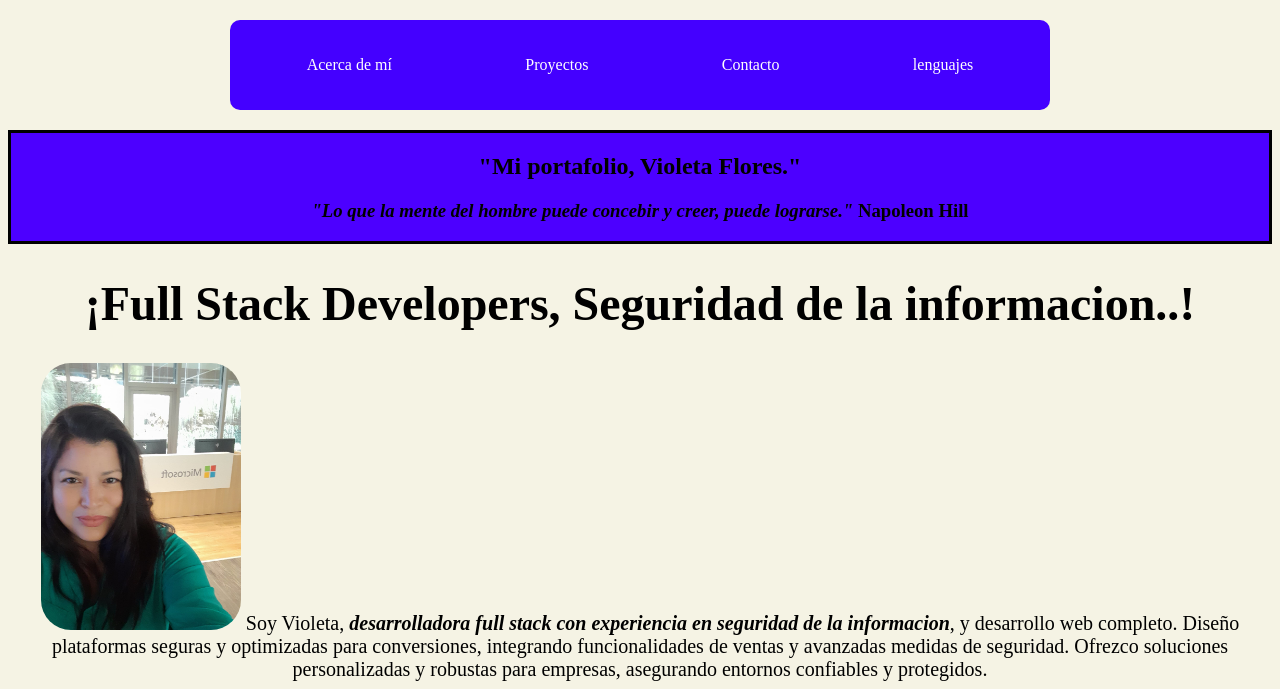
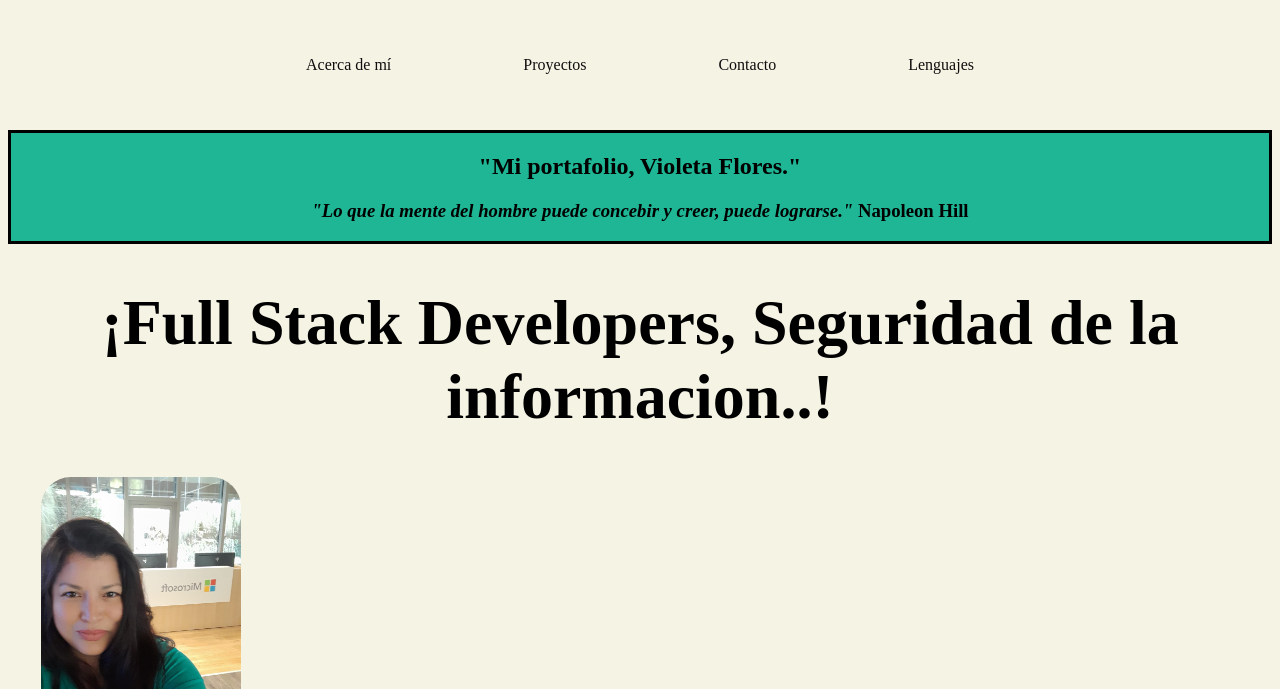
Before and after one commit to Violeta-flores/VioletaProyeccto, a plain HTML site: page index.html in a window 1280 px wide. Shown: the top 689 px of the page. Drawn offline with Linux system fonts and the light colour scheme.

Commit message:
suboelreadmi

```diff
--- a/index.html
+++ b/index.html
@@ -4,17 +4,17 @@
 <head>
     <meta charset="UTF-8">
     <meta name="viewport" content="width=device-width, initial-scale=1.0">
-    <title>portafolio,programadores,diseño web</title>
+    <title>portafolio,programadores,diseño web,blog,madrid</title>
     <link rel="stylesheet" href="style.css">
 </head>
 
 <body class="body">
     <nav class="encabezado-nav">
         <ul>
-            <li><a href="acerca-de-mi">Acerca de mí</a></li>
-            <li><a href="#proyectos">Proyectos</a></li>
-            <li><a href="#contacto">Contacto</a></li>
-            <li><a href="#lenguajes">lenguajes</a></li>
+            <li><a href="https://violetafullstack.blogspot.com/p/acerca-de-mi.html" target="_blank" rel="nooperner noreferrer">Acerca de mí</a></li>
+            <li><a href="https://violetafullstack.blogspot.com/p/proyecctos.html" target="_blank" rel="nooperner noreferrer">Proyectos</a></li>
+            <li><a href="https://violetafullstack.blogspot.com/" target="_blank" rel="nooperner noreferrer">Contacto</a></li>
+            <li><a href="https://violetafullstack.blogspot.com/p/lenguajes_8.html" target="_blank" rel="nooperner noreferrer">Lenguajes</a></li>
         </ul>
     </nav>
     <section class="color-titulo">
@@ -81,9 +81,10 @@
         <p>Conéctate conmigo en:</p>
         <div class="social-links">
             <a href="https://www.linkedin.com/in/tu-perfil" target="_blank" rel="nooperner noreferrer">LinkedIn</a>
-            <a href="https://github.com/Violeta-flores/VioletaProyeccto" target="_blank" rel="nooperner noreferrer" >GitHub</a>
+            <a href="https://github.com/Violeta-flores/VioletaProyeccto" target="_blank"
+                rel="nooperner noreferrer">GitHub</a>
             <a href="https://twitter.com/tu-perfil" target="_blank" rel="nooperner noreferrer">Twitter</a>
         </div>
     </footer>
-</body>
+</body>s
 </html
--- a/style.css
+++ b/style.css
@@ -1,11 +1,9 @@
-
-
 .body {
-    background-color:rgb(245, 243, 228);
+    background-color: rgb(245, 243, 228);
 }
 
 nav {
-    background-color: hsl(256, 100%, 50%);
+    background-color: hsl(30, 182, 149);
     /* Naranja vibrante */
     padding: 10px;
     border-radius: 10px;
@@ -27,18 +25,18 @@ nav {
 
 .encabezado-nav a {
     text-decoration: none;
-    color: white;
+    color: rgb(15, 14, 14);
     padding: 10px 20px;
     display: block;
     transition: background-color 0.3s, transform 0.3s;
     /* Transiciones para hover */
     border-radius: 5px;
-    /* Bordes redondeados para los enlaces */
+
 
 }
 
 .color-titulo {
-    background-color: rgb(76, 0, 255);
+    background-color: rgb(30, 182, 149);
     border-radius: solid;
     border-style: solid;
     border-top: 3;
@@ -60,11 +58,11 @@ nav {
     display: flex;
     flex-direction: column;
     align-items: center;
-    background-color: blue;
+    background-color: rgb(18, 156, 126);
 }
 
 .acerca-de-mi h1 {
-    font-size: 3em;
+    font-size: 4em;
     border-top-left-radius: 1px;
     color: black;
     text-align: center;
@@ -106,14 +104,16 @@ nav {
 .web-ecomerce-blog {
     /* fondo color y texto de fotos */
     text-size-adjust: 3%;
-    background-color: rgb(50, 20, 220);
+    background-color: rgb(30, 182, 149);
     column-width: 1000spx;
     list-style-type: none;
     padding: 0;
     display: flex;
 
 }
+
 form {
+    /* formulario de contacto y empresa */
     max-width: 600px;
     margin: 0 auto;
     background: white;
@@ -127,7 +127,8 @@ label {
     margin-bottom: 0.5rem;
 }
 
-input, textarea {
+input,
+textarea {
     width: 100%;
     padding: 0.5rem;
     margin-bottom: 1rem;
@@ -136,30 +137,34 @@ input, textarea {
 }
 
 button {
+    /* Boton de enviar de color rojo y negro */
     background-color: #333;
-    color: white;
+    color: rgb(212, 19, 19);
     padding: 0.5rem 1rem;
     border: none;
     border-radius: 4px;
     cursor: pointer;
 }
 
-button:hover {
-    background-color: #555;
+button:hover { /* Boton que se mueve la manita en formularios */
+    background-color: #0a0909f8;
 }
 
 footer {
-    background-color: #441896;
+    /* fondo del footer */
+    background-color: #0d8d82;
     color: white;
     text-align: center;
     padding: 1rem;
 }
 
 footer .social-links {
+    /* redes sociales  */
     margin-top: 0.5rem;
 }
 
 footer .social-links a {
+    /* redes sociales */
     color: white;
     margin: 0 1rem;
     text-decoration: none;
```
Also changed, not shown: kali linux.jpg (added), 1 other file.
